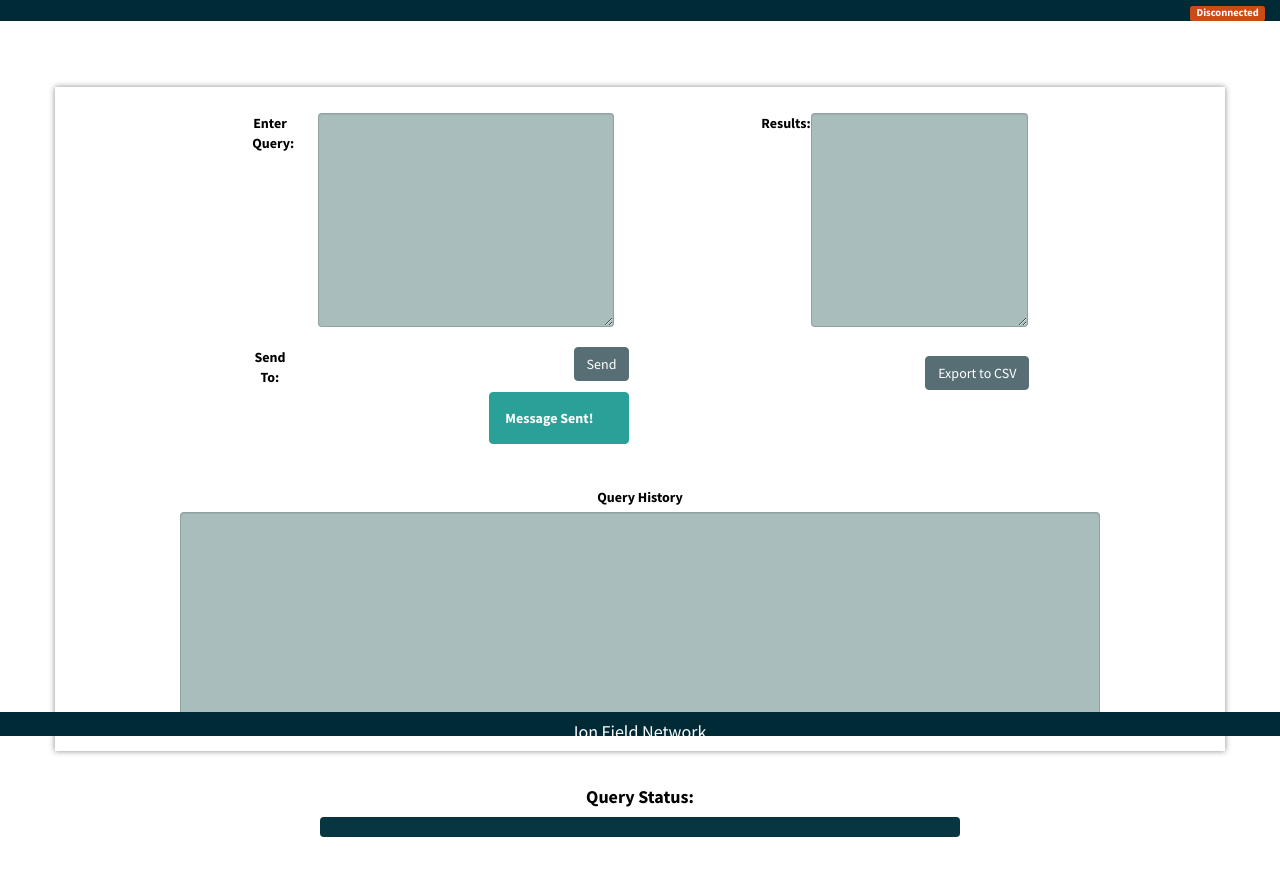
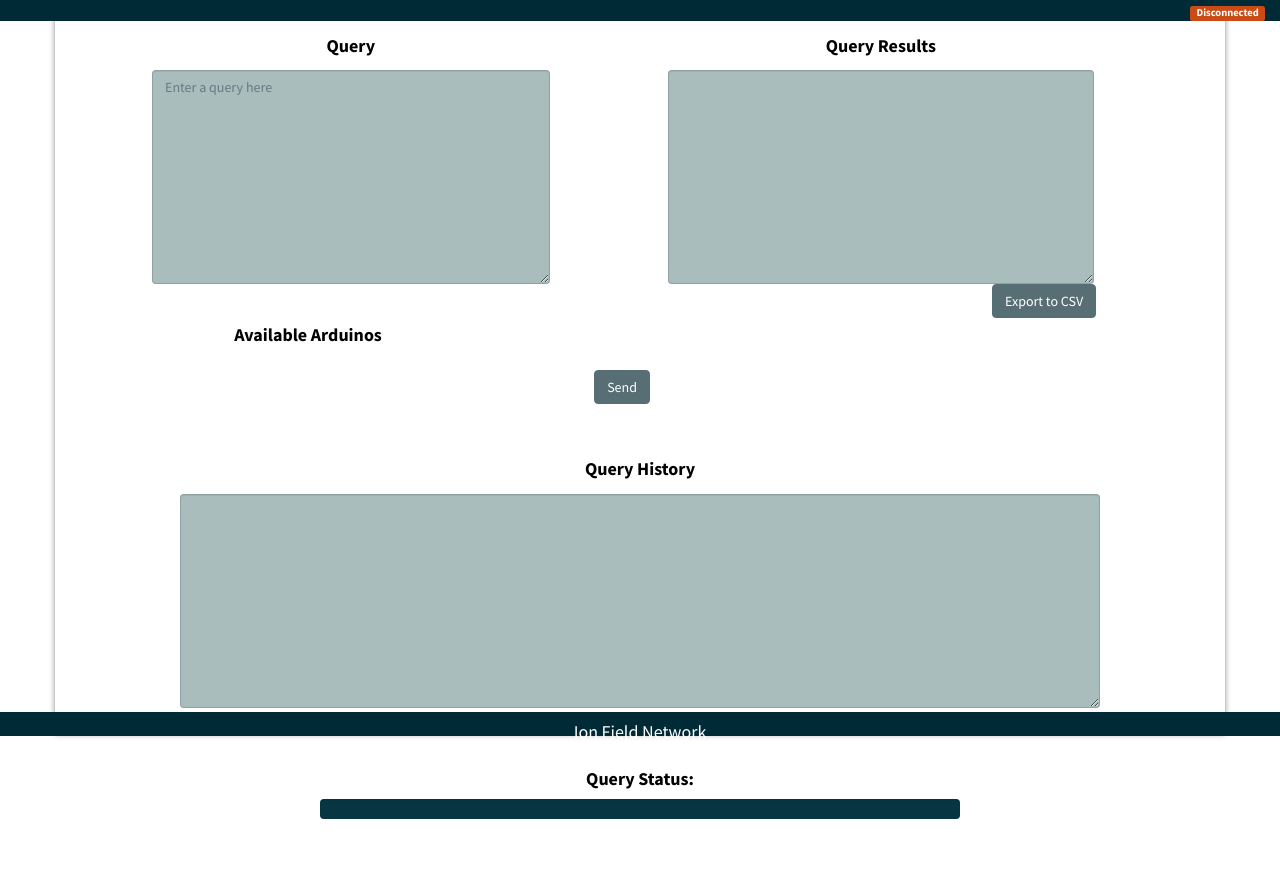
Before and after one commit to rmcqueen/remote-arduino-querying, a plain HTML site: page src/web_portal/html/main.html in a window 1280 px wide. Shown: the part 64-940 px from the top of the page. Drawn offline with Linux system fonts and the light colour scheme.

Commit message:
WIP: Resolving issue #15; reformatting UI to include query history

```diff
--- a/src/web_portal/css/stylesheet.css
+++ b/src/web_portal/css/stylesheet.css
@@ -4,9 +4,8 @@
     background-color: #002b36;
 }
 
-.spacer {
-    padding-top: 2%;
-    padding-bottom: 2%;
+.header_row {
+    padding-top: 5%;
 }
 .container {
     text-align: center;
@@ -15,15 +14,24 @@
     padding-top: 2%;
 }
 
+.col-lg-6 {
+    padding-bottom: 2%;
+    padding-top: 2%;
+}
+
 #left {
     display: inline-block;
     vertical-align: top;
+    padding-bottom: 2%;
+    padding-left: 5%;
+    width: 50%;
 }
 
 #right {
     display: inline-block;
-    padding-left: 10%;
     vertical-align: top;
+    padding-bottom: 2%;
+    width: 48%;
 }
 
 #history {
@@ -31,9 +39,8 @@
 }
 
 #exportButton{
-    float: right;
-    margin-right: 4.5%;
-    margin-top: 10%;
+    position: inherit;
+    margin-left: 43%;
 }
 
 #sendButton{
@@ -44,16 +51,8 @@
     margin-left: 20%;
 }
 
-#publish {
-    width: 100%;
-}
-
-#resultArea {
-    width: 100%;
-}
-
 #successBox {
-    /*display: none;*/
+    display: none;
     position: relative;
     margin-left: 18em;
     float:left;
--- a/src/web_portal/html/main.html
+++ b/src/web_portal/html/main.html
@@ -12,31 +12,31 @@
         </div>
     </div>
 
-    <div class="spacer">
-        <br><br><br><br><br>
+    <div class="header_row">
+
     </div>
 
     <div class="container">
         <div id="left">
-            <form action="">
-                <label for="publish" class="col-lg-2 control-label">Enter Query:</label>
                 <div class="col-lg-10">
-                    <textarea class="form-control" rows="10" id="publish"></textarea><br>
+                    <label for="publish" class="col-lg-12 control-label"><h4><b>Query</b></h4></label>
+                    <textarea class="form-control" rows="10" id="publish" placeholder="Enter a query here"></textarea><br>
                 </div>
-                <br>
-                <label for="checkbox" class="col-lg-2 control-label">Send To:</label>
-                <div id="checkbox"></div>
-                <input type="button" class="btn btn-default" id="sendButton" value="Send"
-                       onclick="send();"/><br><br>
-            </form>
-            <div class="alert alert-dismissible alert-success" id="successBox">
-                <strong>Message Sent!</strong>
-            </div>
+
+                <label for="checkbox" class="col-lg-6 control-label col-md-offset-1"><h4><b>Available Arduinos</b></h4></label>
+                <div class="col-lg-3" id="checkbox"></div>
+                    <input type="button" class="btn btn-default" id="sendButton" value="Send"
+                           onclick="send();"/><br><br>
+
+                <div class="alert alert-dismissible alert-success" id="successBox">
+                    <strong>Message Sent!</strong>
+                </div>
         </div>
 
+
         <div id="right">
+            <label for="resultArea" class="col-lg-10 control-label"><h4><b>Query Results</b></h4></label>
             <div class="form-group">
-                <label for="resultArea" class="col-lg-2 control-label">Results:</label>
                 <div class="col-lg-10">
                     <textarea class="form-control" rows="10" id="resultArea">
                     </textarea>
@@ -46,7 +46,7 @@
         </div>
 
         <div id="history">
-            <label for="queryhistory" class="col-lg-2 control-label col-md-offset-5">Query History</label>
+            <label for="queryhistory" class="col-lg-14 control-label"><h4><b>Query History</b></h4></label>
             <div class="form-group">
                 <div class="col-lg-10 col-md-offset-1">
                     <textarea class="form-control" rows="10" id="queryhistory">
@@ -57,7 +57,6 @@
     </div>
 
     <div class="prog">
-        <!-- Used as a spacer -->
         <div class="row">
             <h4><b>Query Status:</b></h4>
         </div>
@@ -70,11 +69,8 @@
         <h4>Ion Field Network</h4>
     </div>
 </div>
-
-
 <script type="text/javascript" src="../JavaScript/mqttws31.js"></script>
 <script type="text/javascript" src="../JavaScript/jquery.min.js"></script>
 <script type="text/javascript" src="../JavaScript/client.js"></script>
-
 </body>
 </html>
```
